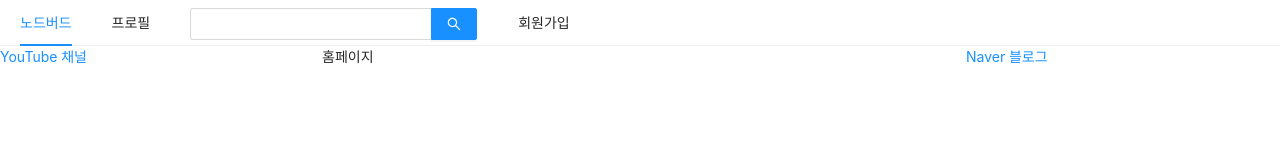
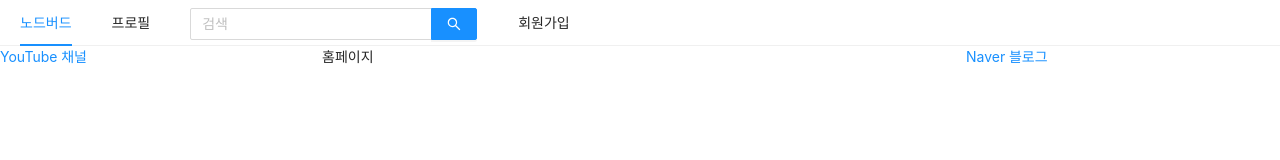
Before and after one commit to Yeon-seong/react-nodebird, a Next.js app in the folder front/: page / in a window 1280 px wide. Shown: the top 160 px of the page. Built offline with nearby package versions, Linux system fonts and the light colour scheme.

Commit message:
트위터 클론 : 검색 창 안에 안내문 추가 placeholder 속성 사용

```diff
--- a/front/components/AppLayout.js
+++ b/front/components/AppLayout.js
@@ -19,7 +19,12 @@ const AppLayout = ({ children }) => {
 				</Menu.Item>
 
 				<Menu.Item>
-					<Input.Search enterButton style={{ verticalAlign: 'middle' }} />
+					<Input.Search
+						enterButton style={{ verticalAlign: 'middle' }}
+						type="text"
+						name="메인 검색 창"
+						placeholder="검색"
+					/>
 				</Menu.Item>
 
 				<Menu.Item>
```
